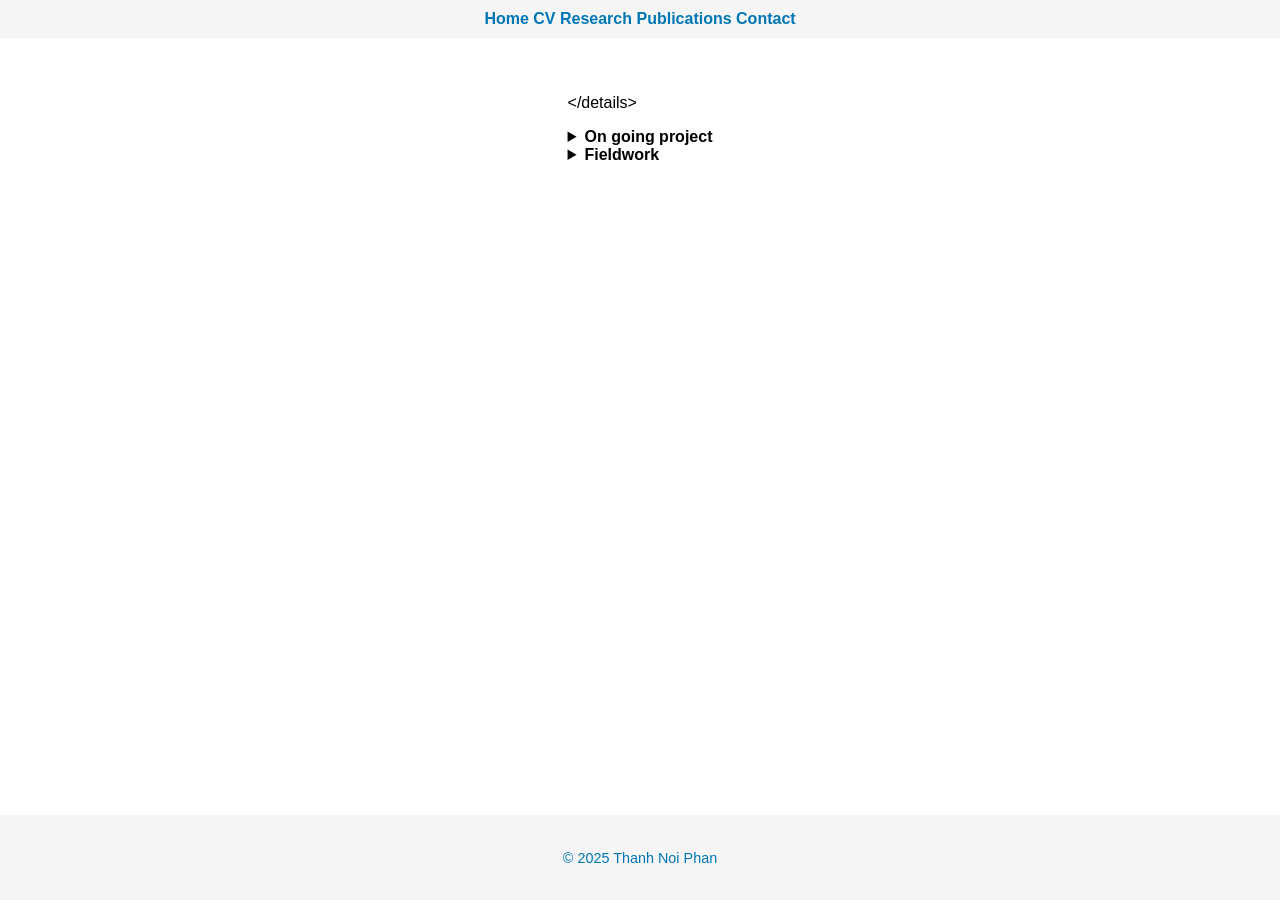
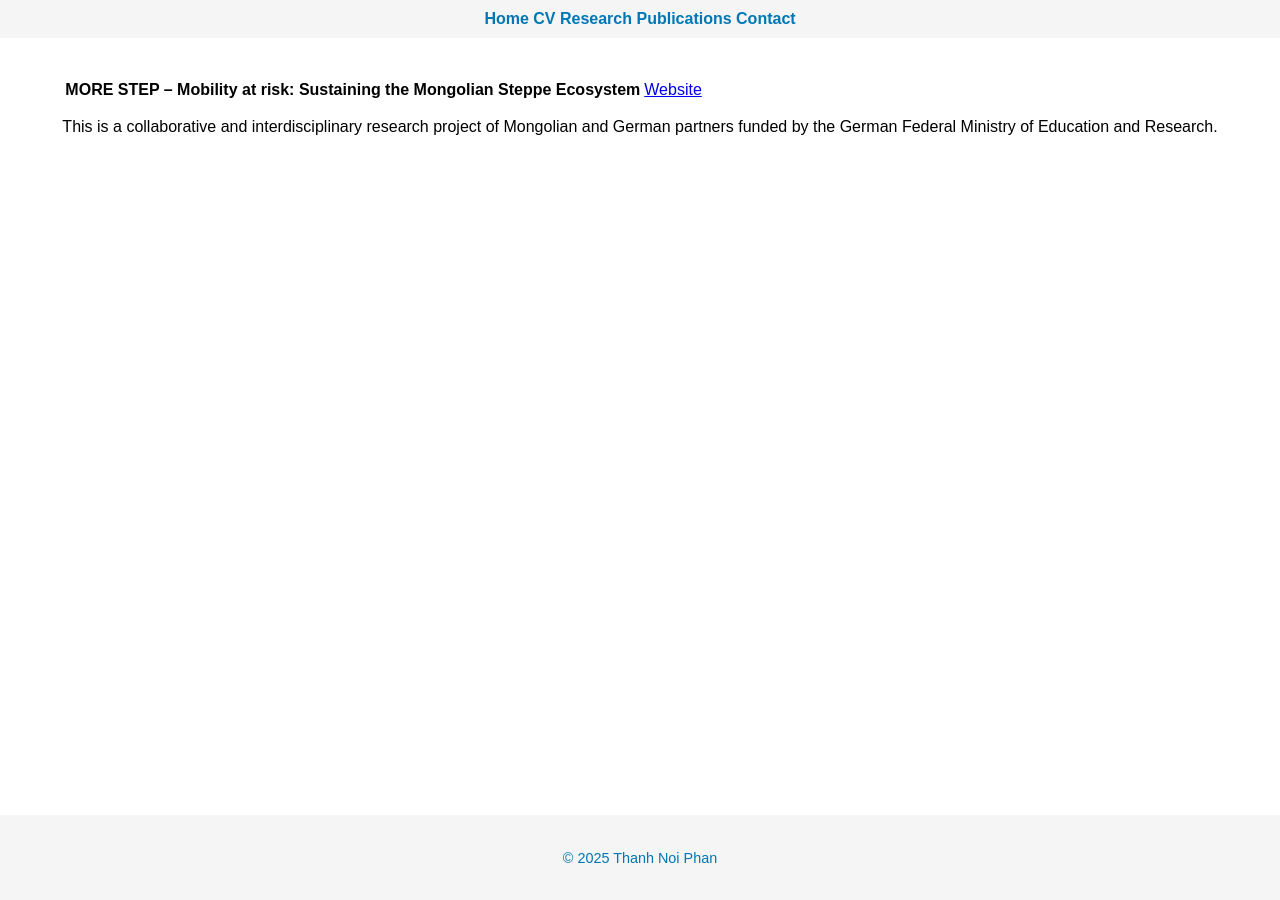
Before and after one commit to thanhnoiphan/thanhnoiphan.github.io, a Jekyll site: the page built from research.md, in a window 1280 px wide. Built offline with Jekyll 4.4.1, drawn with Linux system fonts in a browser that asks for light colours; nearby versions of some CDN libraries; a script that is not in the unit is left out.

Commit message:
Update research.md

```diff
--- a/research.md
+++ b/research.md
@@ -3,15 +3,8 @@ layout: default
 title: Research
 permalink: /research/
 ---
-</details>
-<details><summary><b> On going project </b></summary>
 
 
 **MORE STEP – Mobility at risk: Sustaining the Mongolian Steppe Ecosystem** | [Website](https://www.morestep.org/)
 
 This is a collaborative and interdisciplinary research project of Mongolian and German partners funded by the German Federal Ministry of Education and Research.
-
-
-
-</details>
-<details><summary><b> Fieldwork </b></summary>
```
